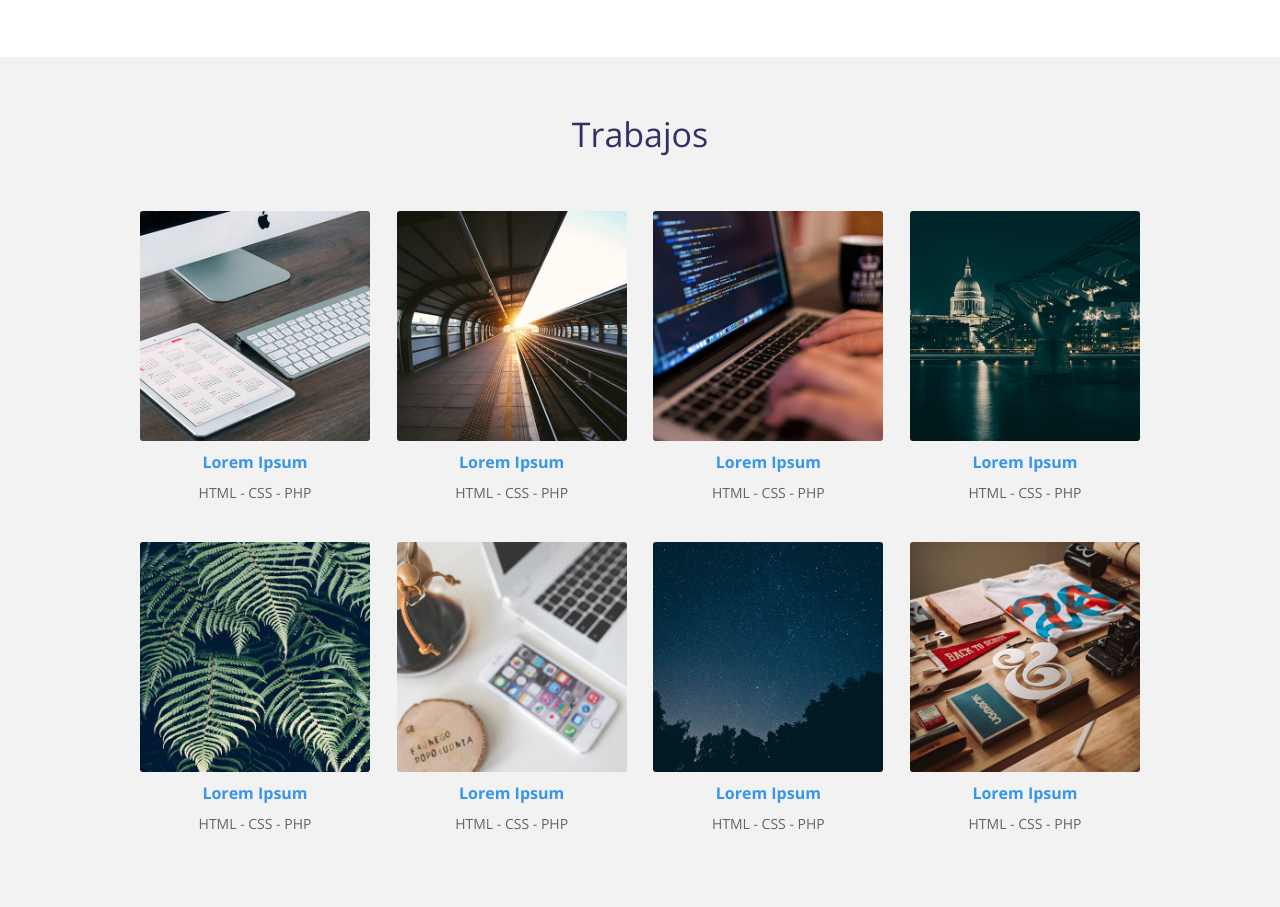
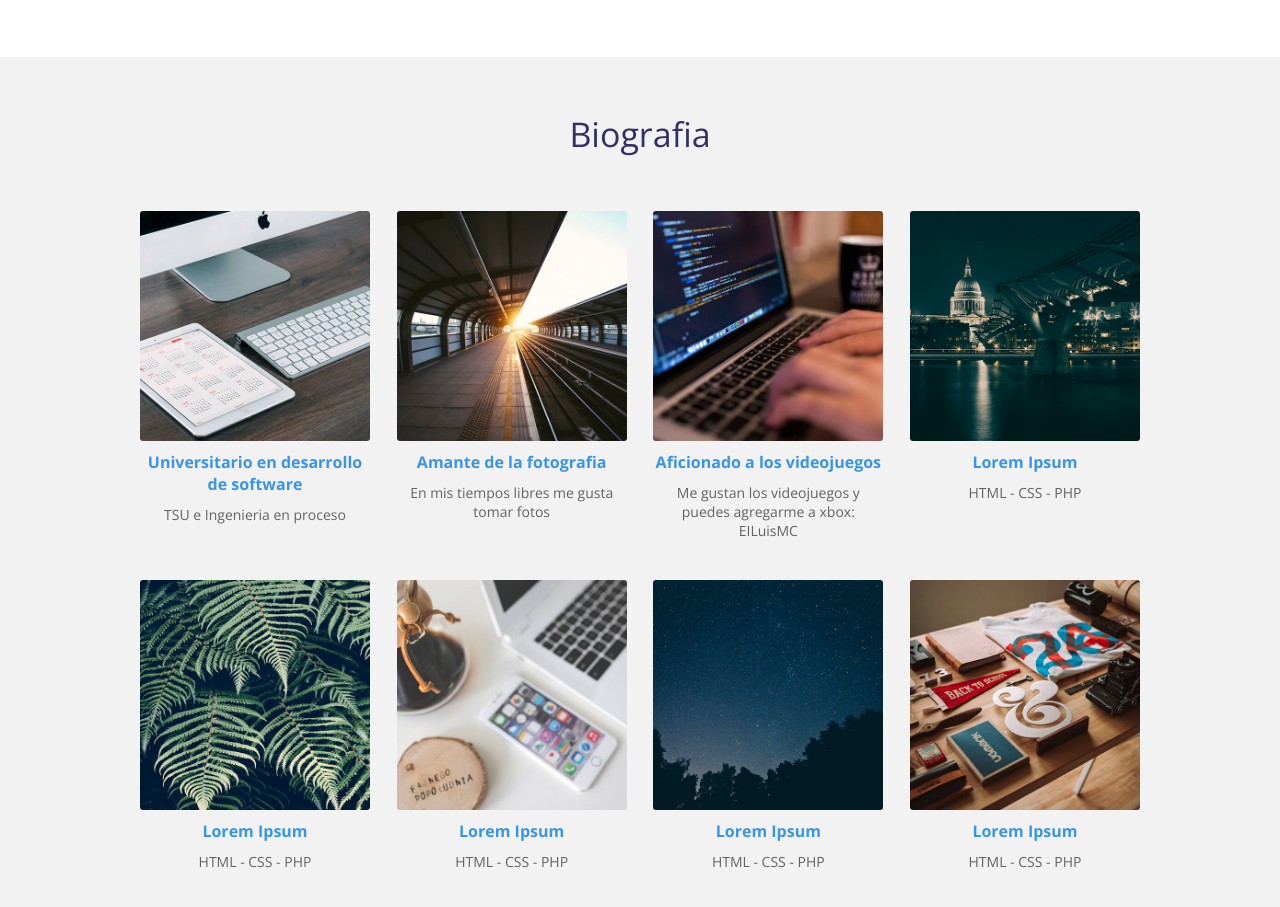
Before and after one commit to iLuis116/Portafolio3BJoseLuis, a plain HTML site: page index.html in a window 1280 px wide. Shown: the part 844-1751 px from the top of the page. Drawn offline with nearby package versions, Linux system fonts and the light colour scheme.

Commit message:
Edicion de biografia

```diff
--- a/index.html
+++ b/index.html
@@ -43,7 +43,7 @@
 
 		<section class="trabajos" id="trabajos">
 			<div class="contenedor">
-				<h3 class="titulo">Trabajos</h3>
+				<h3 class="titulo">Biografia</h3>
 
 				<div class="contenedor-trabajos">
 					<div class="trabajo">
@@ -51,8 +51,8 @@
 							<img src="img/trabajos/1.jpg" alt="Lorem Ipsum">
 						</div>
 						<div class="descripcion">
-							<p class="nombre">Lorem Ipsum</p>
-							<p class="categoria">HTML - CSS - PHP</p>
+							<p class="nombre">Universitario en desarrollo de software</p>
+							<p class="categoria">TSU e Ingenieria en proceso</p>
 						</div>
 					</div>
 					<div class="trabajo">
@@ -60,8 +60,8 @@
 							<img src="img/trabajos/2.jpg" alt="Lorem Ipsum">
 						</div>
 						<div class="descripcion">
-							<p class="nombre">Lorem Ipsum</p>
-							<p class="categoria">HTML - CSS - PHP</p>
+							<p class="nombre">Amante de la fotografia</p>
+							<p class="categoria">En mis tiempos libres me gusta tomar fotos</p>
 						</div>
 					</div>
 					<div class="trabajo">
@@ -69,8 +69,8 @@
 							<img src="img/trabajos/3.jpg" alt="Lorem Ipsum">
 						</div>
 						<div class="descripcion">
-							<p class="nombre">Lorem Ipsum</p>
-							<p class="categoria">HTML - CSS - PHP</p>
+							<p class="nombre">Aficionado a los videojuegos</p>
+							<p class="categoria">Me gustan los videojuegos y puedes agregarme a xbox: EILuisMC</p>
 						</div>
 					</div>
 					<div class="trabajo">
```
